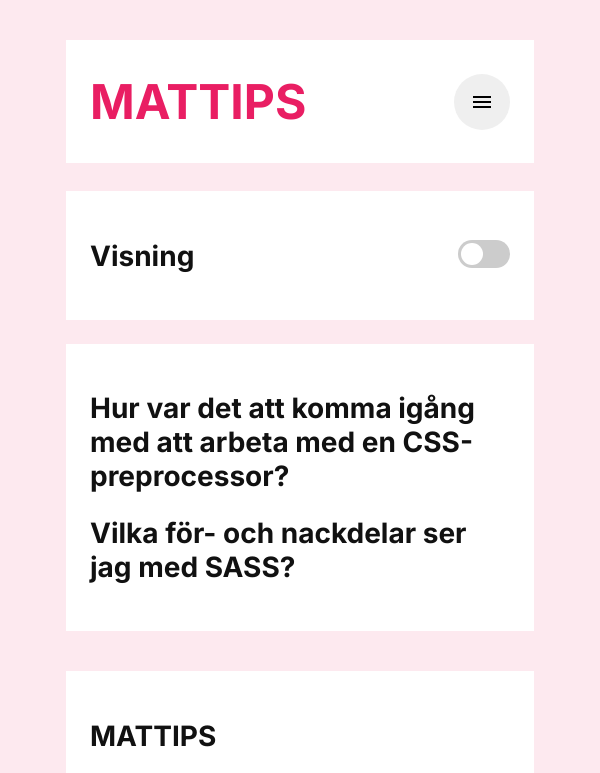
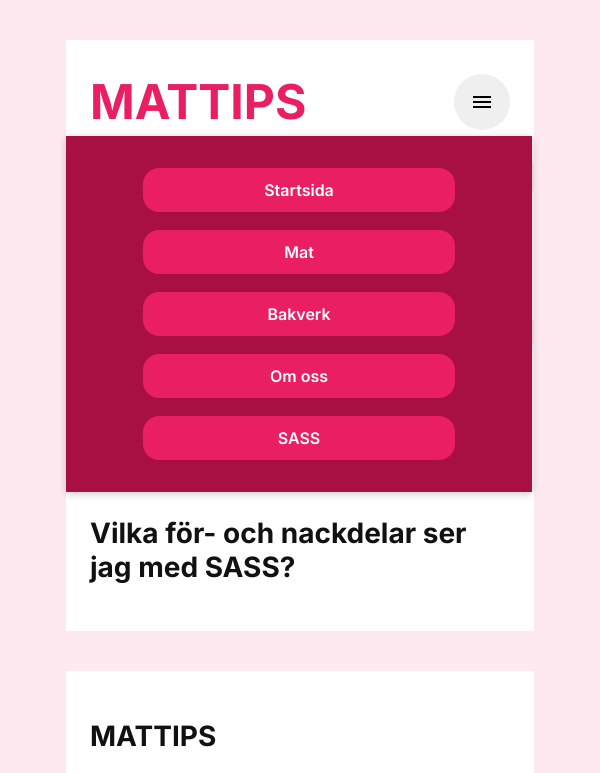
Before and after one commit to alvastern/Laboration-3-CSS-preprocessorer, a website built with Vite: page src/html/sass.html in a window 600 px wide. Both pictures are taken after a click on the button 482 px from the left and 101 px from the top of the page. Shown: the top 773 px of the page. Built offline with nearby package versions, Linux system fonts and the light colour scheme; files whose address does not match are found by name; a web font is replaced by a local one.

Commit message:
Responsivitet

```diff
--- a/src/css/_layout.scss
+++ b/src/css/_layout.scss
@@ -19,7 +19,7 @@ header {
     background-color: $background-body;
 }
 
-.menu-nav {
+#menu-nav {
     display: none;
     border: none;
 }
@@ -96,16 +96,37 @@ footer {
         display: none;
     }
 
-    .menu-nav {
+    #menu-nav {
         display: flex;
         width: auto;
         padding: 1rem;
         border-radius: 2rem;
     }
 
-    .menu-nav a {
+    #menu-nav a {
         display: block;
         font-size: 1.5rem;
+    }
+
+    #nav-header {
+        display: none;
+        flex-direction: column;
+        background-color: colors.$primary-dark;
+        position: absolute;
+        top: 15vh;
+        left: 11vw;
+        width: 71vw;
+        box-shadow: 0 2px 8px rgba(0,0,0,0.2);
+        padding: 2rem;
+        z-index: 100;
+
+        li {
+            width: 50vw;
+        }
+    }
+
+    #nav-header.show {
+        display: flex;
     }
 }
 
@@ -121,14 +142,14 @@ footer {
         display: none;
     }
 
-    .menu-nav {
+    #menu-nav {
         display: flex;
         width: auto;
         padding: 1rem;
         border-radius: 2rem;
     }
 
-    .menu-nav a {
+    #menu-nav a {
         display: block;
         font-size: 1.5rem;
     }
@@ -137,4 +158,25 @@ footer {
         @include mixins.flex(space-between, center, column);
         gap: 2rem;
     }
+
+    #nav-header {
+        display: none;
+        flex-direction: column;
+        background-color: colors.$primary-dark;
+        position: absolute;
+        top: 15vh;
+        left: 11vw;
+        width: 67vw;
+        box-shadow: 0 2px 8px rgba(0,0,0,0.2);
+        padding: 2rem;
+        z-index: 100;
+
+        li {
+            width: 50vw;
+        }
+    }
+
+    #nav-header.show {
+        display: flex;
+    }
 }
--- a/src/html/sass.html
+++ b/src/html/sass.html
@@ -23,8 +23,8 @@
         </ul>
       </nav>
 
-      <button class="menu-nav">
-        <img src="../images/menu.svg" alt="">
+      <button id="menu-nav">
+        <img src="../../images/menu.svg" alt="">
       </button>
     </header>
 
--- a/src/js/main.js
+++ b/src/js/main.js
@@ -2,7 +2,7 @@
 
 import "../css/main.scss";
 
-// Ändra till mörkt eller ljust läge
+// Justering mellan mörkt och ljust läge
 let savedTheme = localStorage.getItem("theme");
 let themeSwitch = document.getElementById("theme-toggle");
 
@@ -29,3 +29,11 @@ themeSwitch.addEventListener('change', () => {
         localStorage.setItem("theme", "light")
     }
 });
+
+// Meny för mindre enheter
+let menuButton = document.getElementById('menu-nav');
+let navBar = document.getElementById('nav-header');
+
+menuButton.addEventListener('click', () => {
+    navBar.classList.toggle("show");
+});
```
Also changed, not shown: index.html (+1 -1 lines).
